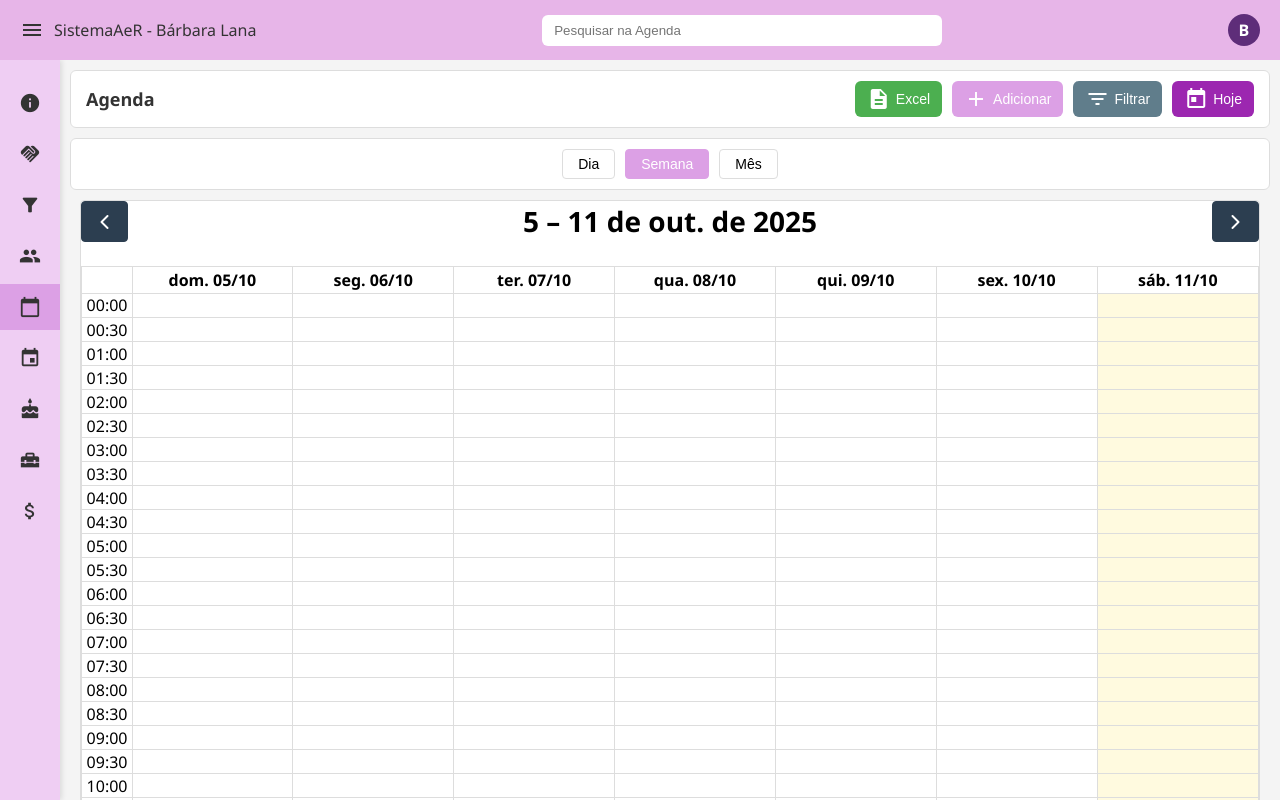
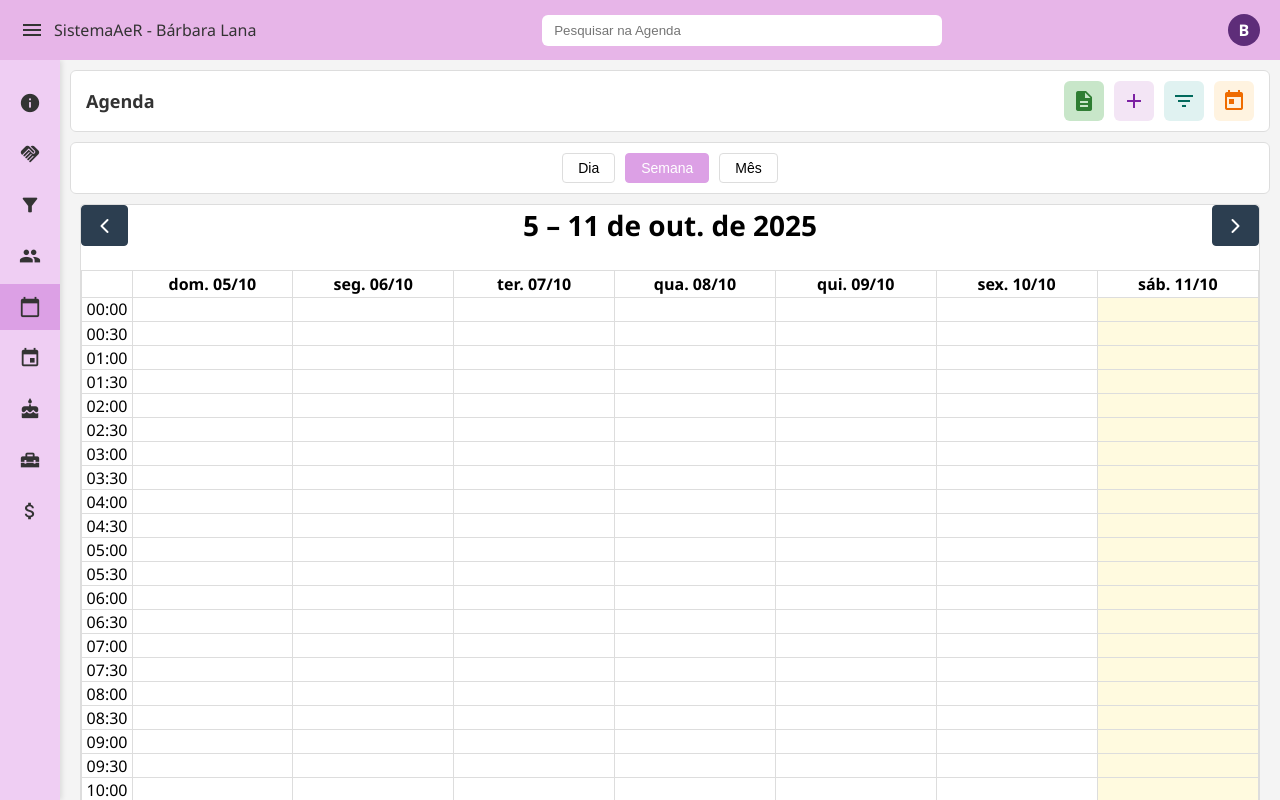
Before and after one commit to nicolascardosoandrade/barbara, a plain HTML site: page public/agenda.html in a window 1280 px wide. Drawn offline with nearby package versions, Linux system fonts and the light colour scheme.

Commit message:
commit17

```diff
--- a/public/agenda.html
+++ b/public/agenda.html
@@ -95,17 +95,17 @@
       <div class="calendar-header">
         <h3>Agenda</h3>
         <div class="calendar-actions">
-          <button class="icon-btn excel-btn" id="exportExcel">
-            <span class="material-icons">description</span> Excel
+          <button class="icon-btn excel-btn" id="exportExcel" data-tooltip="Excel">
+            <span class="material-icons">description</span>
           </button>
-          <button class="icon-btn add-btn">
-            <span class="material-icons">add</span> Adicionar
+          <button class="icon-btn add-btn" data-tooltip="Adicionar">
+            <span class="material-icons">add</span>
           </button>
-          <button class="icon-btn filter-btn" id="filterBtn">
-            <span class="material-icons">filter_list</span> Filtrar
+          <button class="icon-btn filter-btn" id="filterBtn" data-tooltip="Filtrar">
+            <span class="material-icons">filter_list</span>
           </button>
-          <button class="icon-btn today-btn" id="todayBtn">
-            <span class="material-icons">today</span> Hoje
+          <button class="icon-btn today-btn" id="todayBtn" data-tooltip="Hoje">
+            <span class="material-icons">today</span>
           </button>
         </div>
       </div>
--- a/public/css/agenda.css
+++ b/public/css/agenda.css
@@ -266,43 +266,94 @@ body {
   display: flex;
   gap: 10px;
   align-items: center;
+  position: relative; /* Para tooltips não interferirem */
 }
 
 .icon-btn {
   display: flex;
   align-items: center;
-  gap: 5px;
-  background-color: #1976d2;
+  justify-content: center; /* Centraliza o ícone agora que não há texto */
+  gap: 0; /* Remove o gap desnecessário sem texto */
+  background-color: #e1bee7; /* Cor base suave roxa para harmonizar com o tema */
   color: #fff;
   border: none;
-  padding: 6px 12px;
+  padding: 8px; /* Ajuste de padding para centralizar o ícone melhor */
   border-radius: 6px;
   font-size: 14px;
   cursor: pointer;
-  transition: background 0.3s ease;
+  transition: background 0.3s ease, transform 0.1s ease; /* Adicionado transform para leve elevação no hover */
+  position: relative; /* Essencial para posicionamento do tooltip */
 }
 
 .icon-btn:hover {
-  background-color: #1565c0;
+  background-color: #ce93d8; /* Hover mais escuro e vibrante */
+  transform: translateY(-1px); /* Leve elevação para efeito bonito */
 }
 
-/* Botão Hoje */
-.today-btn {
-  background-color: #9c27b0;
+.icon-btn .material-icons {
+  color: #5e2d79; /* Ícone em roxo escuro para contraste */
 }
 
-.today-btn:hover {
-  background-color: #7b1fa2;
+/* Tooltip para botões de ícone */
+.icon-btn:hover::after {
+  content: attr(data-tooltip);
+  position: absolute;
+  top: 100%;
+  left: 50%;
+  transform: translateX(-50%);
+  background-color: #444;
+  color: white;
+  padding: 4px 8px;
+  border-radius: 4px;
+  white-space: nowrap;
+  font-size: 12px;
+  z-index: 1000;
+  margin-top: 5px;
 }
 
-.excel-btn { background-color: #4caf50; }
-.excel-btn:hover { background-color: #3e8e41; }
+/* Botão Excel: Verde suave para exportação de dados */
+.excel-btn {
+  background-color: #c8e6c9;
+}
+.excel-btn:hover {
+  background-color: #a5d6a7;
+}
+.excel-btn .material-icons {
+  color: #2e7d32;
+}
 
-.add-btn { background-color: #dca0e5; }
-.add-btn:hover { background-color: #b76acc; }
+/* Botão Adicionar: Roxo vibrante para criação */
+.add-btn {
+  background-color: #f3e5f5;
+}
+.add-btn:hover {
+  background-color: #e1bee7;
+}
+.add-btn .material-icons {
+  color: #7b1fa2;
+}
 
-.filter-btn { background-color: #607d8b; }
-.filter-btn:hover { background-color: #4b636e; }
+/* Botão Filtrar: Azul acinzentado para filtro neutro */
+.filter-btn {
+  background-color: #e0f2f1;
+}
+.filter-btn:hover {
+  background-color: #b2dfdb;
+}
+.filter-btn .material-icons {
+  color: #00695c;
+}
+
+/* Botão Hoje: Laranja suave para destaque temporal */
+.today-btn {
+  background-color: #fff3e0;
+}
+.today-btn:hover {
+  background-color: #ffe0b2;
+}
+.today-btn .material-icons {
+  color: #ef6c00;
+}
 
 /* ==== CALENDAR VIEWS ==== */
 .calendar-views {
@@ -496,6 +547,16 @@ body {
   #calendar {
     overflow-x: auto;
   }
+
+  /* Ajuste para ícones em mobile */
+  .icon-btn {
+    padding: 6px; /* Reduz padding em mobile para ícones menores */
+  }
+
+  /* Em mobile, esconde tooltips para economizar espaço */
+  .icon-btn:hover::after {
+    display: none;
+  }
 }
 
 @media (max-width: 480px) {
@@ -518,7 +579,7 @@ body {
     justify-content: center;
   }
   .icon-btn {
-    padding: 4px 8px;
+    padding: 4px 6px; /* Ajuste menor para telas pequenas */
     font-size: 12px;
   }
   .calendar-views {
```
